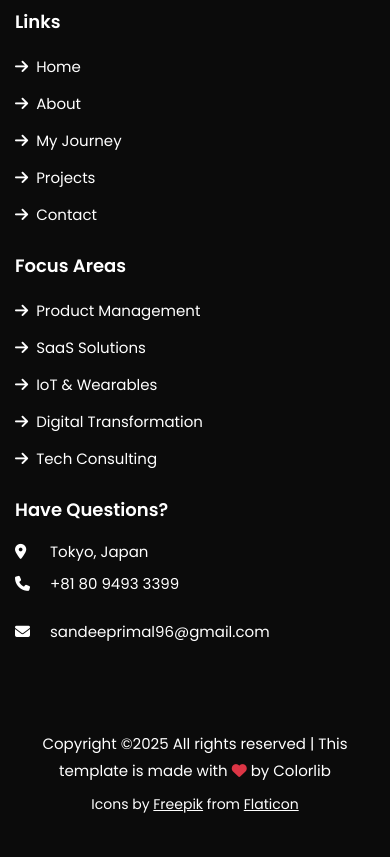
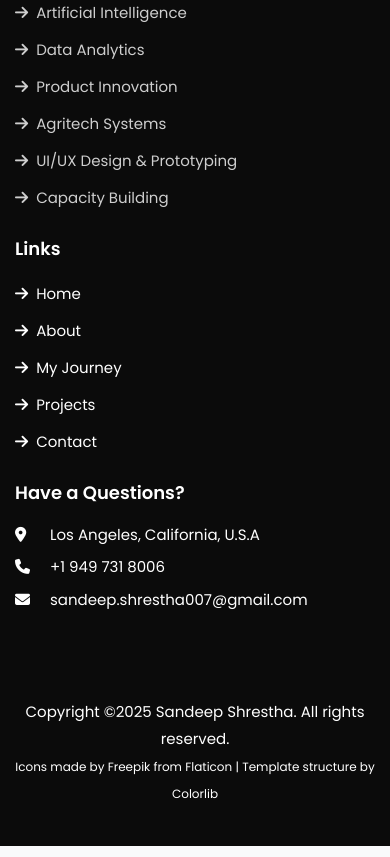
Before and after one commit to tunereaper/Portfoliowebsite, a website: page cattlewearable.html in a window 390 px wide. Shown: the part 3521-4378 px from the top of the page. Drawn offline with Linux system fonts and the light colour scheme.

Commit message:
Fix footer information and layout order
- Correct column order: About, Focus Areas, Links, Contact (matching sajilokrishi.html)
- Update Focus Areas to show as text items (not links)
- Fix contact address to Los Angeles, California, U.S.A
- Update phone to +1 949 731 8006
- Update email to sandeep.shrestha007@gmail.com
- Update social links to correct profiles
- Fix copyright attribution format to match template

```diff
--- a/cattlewearable.html
+++ b/cattlewearable.html
@@ -192,15 +192,27 @@
           <div class="col-md">
             <div class="ftco-footer-widget mb-4">
               <h2 class="ftco-heading-2">About</h2>
-              <p>Product Manager and Tech Consultant with expertise in SaaS, IoT, and digital transformation. Passionate about building innovative solutions that create real-world impact.</p>
+              <p>Building intelligent products that connect technology, people, and purpose through data, design, and strategy.</p>
               <ul class="ftco-footer-social list-unstyled float-md-left float-lft mt-5">
-                <li class="ftco-animate"><a href="https://www.linkedin.com/in/sandeeprimal" target="_blank" rel="noopener noreferrer"><i class="fab fa-linkedin"></i></a></li>
-                <li class="ftco-animate"><a href="https://www.researchgate.net/profile/Sandeep-Rimal" target="_blank" rel="noopener noreferrer"><i class="fab fa-researchgate"></i></a></li>
-                <li class="ftco-animate"><a href="https://github.com/tunereaper" target="_blank" rel="noopener noreferrer"><i class="fab fa-github"></i></a></li>
+                <li class="ftco-animate"><a href="https://www.linkedin.com/in/sandeepshrestha007/"><i class="fab fa-linkedin"></i></a></li>
+                <li class="ftco-animate"><a href="https://www.researchgate.net/profile/Sandeep-Shrestha-2"><i class="fab fa-researchgate"></i></a></li>
+                <li class="ftco-animate"><a href="https://github.com/tunereaper"><i class="fab fa-github"></i></a></li>
               </ul>
             </div>
           </div>
-
+		  <div class="col-md">
+             <div class="ftco-footer-widget mb-4">
+              <h2 class="ftco-heading-2">Focus Areas</h2>
+              <ul class="list-unstyled">
+                <li><i class="fas fa-arrow-right mr-2"></i>Artificial Intelligence</li>
+                <li><i class="fas fa-arrow-right mr-2"></i>Data Analytics</li>
+                <li><i class="fas fa-arrow-right mr-2"></i>Product Innovation</li>
+                <li><i class="fas fa-arrow-right mr-2"></i>Agritech Systems</li>
+                <li><i class="fas fa-arrow-right mr-2"></i>UI/UX Design & Prototyping</li>
+				<li><i class="fas fa-arrow-right mr-2"></i>Capacity Building</li>
+              </ul>
+            </div>
+          </div>
           <div class="col-md">
             <div class="ftco-footer-widget mb-4 ml-md-4">
               <h2 class="ftco-heading-2">Links</h2>
@@ -213,28 +225,14 @@
               </ul>
             </div>
           </div>
-
-          <div class="col-md">
-             <div class="ftco-footer-widget mb-4">
-              <h2 class="ftco-heading-2">Focus Areas</h2>
-              <ul class="list-unstyled">
-                <li><a href="index.html#projects-section"><i class="fas fa-arrow-right mr-2"></i>Product Management</a></li>
-                <li><a href="index.html#projects-section"><i class="fas fa-arrow-right mr-2"></i>SaaS Solutions</a></li>
-                <li><a href="index.html#projects-section"><i class="fas fa-arrow-right mr-2"></i>IoT & Wearables</a></li>
-                <li><a href="index.html#projects-section"><i class="fas fa-arrow-right mr-2"></i>Digital Transformation</a></li>
-                <li><a href="index.html#projects-section"><i class="fas fa-arrow-right mr-2"></i>Tech Consulting</a></li>
-              </ul>
-            </div>
-          </div>
-
           <div class="col-md">
             <div class="ftco-footer-widget mb-4">
-            	<h2 class="ftco-heading-2">Have Questions?</h2>
+            	<h2 class="ftco-heading-2">Have a Questions?</h2>
             	<div class="block-23 mb-3">
 	              <ul>
-                  <li><i class="fas fa-map-marker-alt"></i><span class="text">Tokyo, Japan</span></li>
-                  <li><a href="tel:+818094933399"><i class="fas fa-phone"></i><span class="text">+81 80 9493 3399</span></a></li>
-                  <li><a href="mailto:sandeeprimal96@gmail.com"><i class="fas fa-envelope"></i><span class="text">sandeeprimal96@gmail.com</span></a></li>
+	                <li><i class="fas fa-map-marker-alt"></i><span class="text">Los Angeles, California, U.S.A</span></li>
+	                <li><i class="fas fa-phone"></i><span class="text">+1 949 731 8006</span></li>
+	                <li><a href="mailto:sandeep.shrestha007@gmail.com"><i class="fas fa-envelope"></i><span class="text">sandeep.shrestha007@gmail.com</span></a></li>
 	              </ul>
 	            </div>
             </div>
@@ -244,16 +242,16 @@
         </div>
 
         <div class="row">
-          <div class="col-md-12 text-center">
-
-            <p><!-- Link back to Colorlib can't be removed. Template is licensed under CC BY 3.0. -->
-            Copyright &copy;<script>document.write(new Date().getFullYear());</script> All rights reserved | This template is made with <i class="fas fa-heart text-danger" aria-hidden="true"></i> by <a href="https://colorlib.com" target="_blank">Colorlib</a>
-              <!-- Link back to Colorlib can't be removed. Template is licensed under CC BY 3.0. --></p>
-            <p class="mt-2" style="font-size: 0.875rem; color: #999;">
-              Icons by <a href="https://www.flaticon.com/authors/freepik" target="_blank" style="color: #999; text-decoration: underline;">Freepik</a> from <a href="https://www.flaticon.com/" target="_blank" style="color: #999; text-decoration: underline;">Flaticon</a>
-            </p>
-          </div>
-        </div>
+			<div class="col-md-12 text-center">
+				<p>
+				Copyright &copy;<script>document.write(new Date().getFullYear());</script> Sandeep Shrestha. All rights reserved.<br>
+				<span class="small text-muted">
+					Icons made by <a href="https://www.flaticon.com/authors/freepik" target="_blank">Freepik</a> from <a href="https://www.flaticon.com/" target="_blank">Flaticon</a> |
+					Template structure by <a href="https://colorlib.com" target="_blank">Colorlib</a>
+				</span>
+				</p>
+			</div>
+			</div>
 
       </div>
     </footer>
```
Also changed, not shown: learningmanagement.html (+31 -33 lines).
